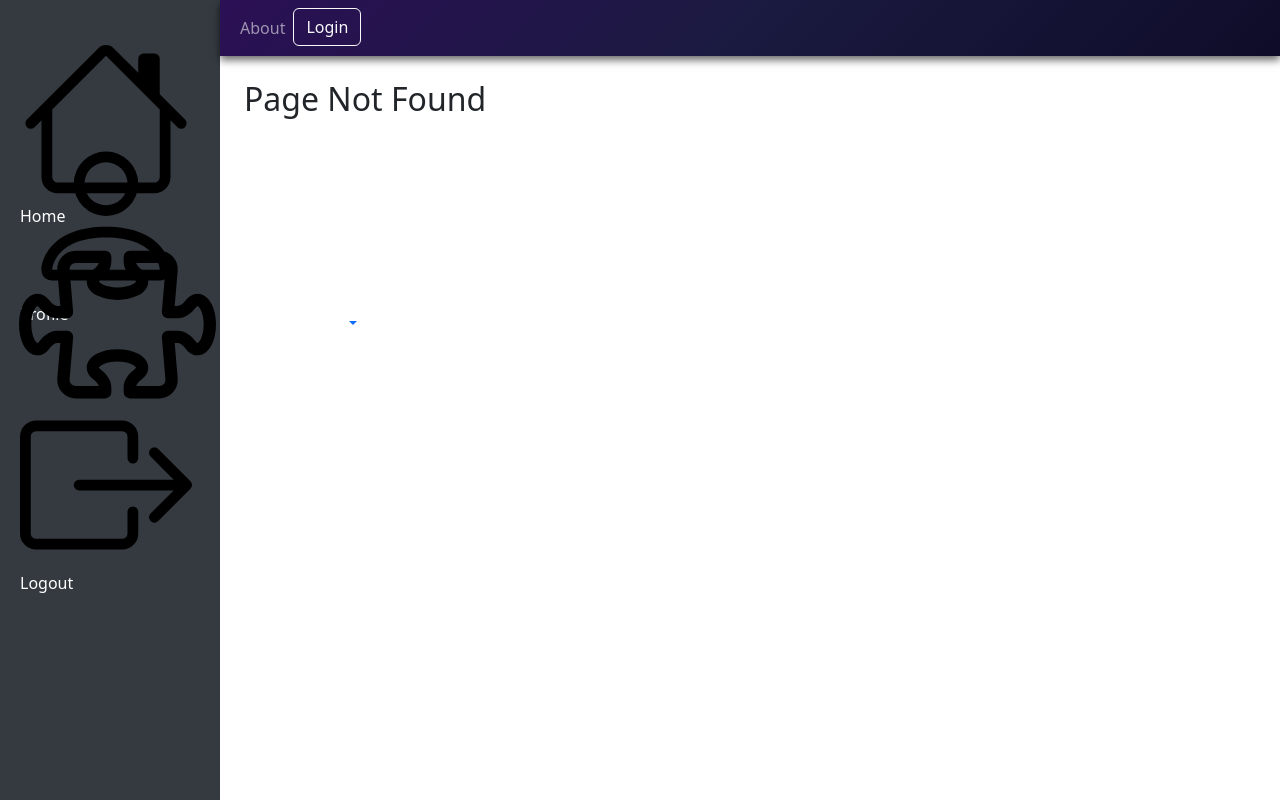
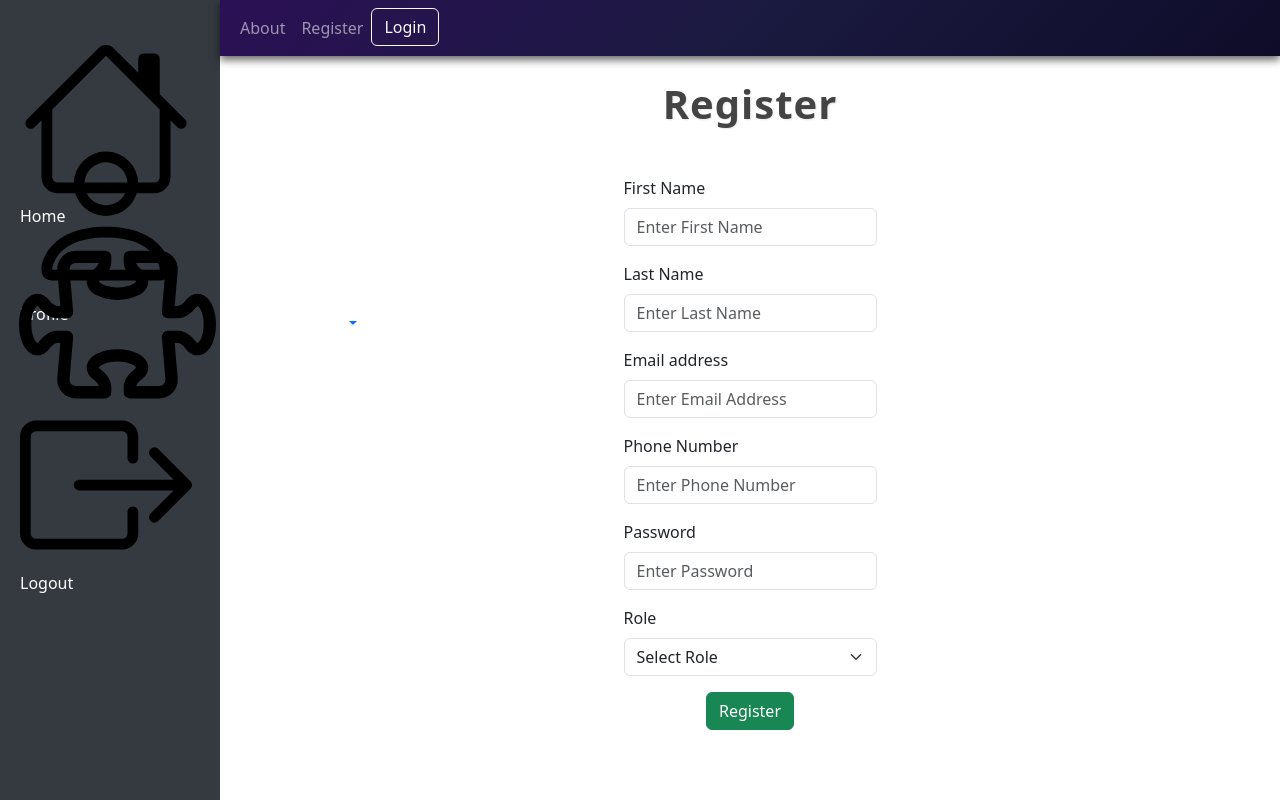
Before and after one commit to UdanDias/LostAndFoundApp-Frontend, a React (Create React App) app: page /register in a window 1280 px wide. Before the commit this address had no page. Built offline with nearby package versions, Linux system fonts and the light colour scheme.

Commit message:
created login and register UIs

```diff
--- a/src/App.tsx
+++ b/src/App.tsx
@@ -11,6 +11,8 @@ import { RequestConsole } from './components/RequestConsole';
 import 'bootstrap/dist/css/bootstrap.min.css';
 import './App.css';
 import { NotFound } from './components/NotFound';
+import { Register } from './components/auth/Register';
+import { Login } from './components/auth/Login';
 
 const App: React.FC = () => {
   return (
@@ -24,6 +26,8 @@ const App: React.FC = () => {
           <div className="p-4">
             <Routes>
               <Route path="/" element={<Navigate to="/items" />} />
+              <Route path="/register" element={<Register />} />
+              <Route path="/login" element={<Login/>} />
               <Route path="/users" element={<UserConsole />} />
               <Route path="/items" element={<ItemConsole />} />
               <Route path="/requests" element={<RequestConsole />} />
--- a/src/components/ItemConsole.tsx
+++ b/src/components/ItemConsole.tsx
@@ -86,15 +86,25 @@ export function ItemConsole() {
     const formattedTitle = routeName.charAt(0).toUpperCase() + routeName.slice(1, -1) + " Console"
     return (
         <>
-            <div className="d-flex justify-content-between align-items-center p-3">
+            <div
+                className="d-flex align-items-center p-3 position-relative" // Added position-relative
+                style={{ width: '100%' }} // Ensure full width container
+            >
+                {/* Title absolutely centered */}
                 <h1
                     style={{
+                        position: 'absolute',           // Changed: absolute positioning for centering
+                        left: '50%',                   // Changed: center horizontally
+                        transform: 'translateX(-50%)', // Changed: shift back by 50% width
                         fontSize: "2.5rem",
                         fontWeight: "600",
                         color: "#2c3e50",
                         letterSpacing: "1px",
                         fontFamily: "'Segoe UI', Tahoma, Geneva, Verdana, sans-serif",
                         textShadow: "1px 1px 2px rgba(60, 60, 120, 0.2)",
+                        margin: 0,
+                        whiteSpace: 'nowrap',          // Prevent line wrap
+                        zIndex: 1                     // Layer behind button
                     }}
                 >
                     <span
@@ -118,17 +128,18 @@ export function ItemConsole() {
                     >
                         Console
                     </span>
-
                 </h1>
 
-
-
-
-
-                <Button variant="outline-success" style={{ marginRight: "15px" }} onClick={() => setShowAddItemForm(true)}>
+                {/* Button aligned right */}
+                <Button
+                    variant="outline-success"
+                    style={{ marginLeft: 'auto', marginRight: "15px", zIndex: 2 }} // Changed: margin-left:auto pushes button right, zIndex above title
+                    onClick={() => setShowAddItemForm(true)}
+                >
                     Add Item
                 </Button>
             </div>
+
 
 
 
--- a/src/components/NavB.tsx
+++ b/src/components/NavB.tsx
@@ -2,6 +2,7 @@ import { Button } from 'react-bootstrap';
 import Container from 'react-bootstrap/Container';
 import Nav from 'react-bootstrap/Nav';
 import Navbar from 'react-bootstrap/Navbar';
+import { Link } from 'react-router-dom';
 
 function NavB() {
   return (
@@ -15,14 +16,25 @@ function NavB() {
       >
         <Container>
 
-          <Nav className="me-auto">
+          {/* <Nav className="me-auto">
             <Nav.Link href="#about">About</Nav.Link>
+            <Nav.Link href="#register">Register</Nav.Link>
             <Nav.Item>
               <Button variant="outline-light" href="#login">
                 Login
               </Button>
             </Nav.Item>
 
+
+          </Nav> */}
+          <Nav className="me-auto">
+            <Nav.Link as={Link} to="/about">About</Nav.Link>
+            <Nav.Link as={Link} to="/register">Register</Nav.Link>
+            <Nav.Item>
+              <Link to="/login" className="btn btn-outline-light">
+                Login
+              </Link>
+            </Nav.Item>
           </Nav>
         </Container>
       </Navbar>
--- a/src/components/RequestConsole.tsx
+++ b/src/components/RequestConsole.tsx
@@ -94,15 +94,25 @@ export function RequestConsole() {
     const formattedTitle = routeName.charAt(0).toUpperCase() + routeName.slice(1, -1) + " Console"
     return (
         <>
-            <div className="d-flex justify-content-between align-items-center p-3">
+            <div
+                className="d-flex align-items-center p-3 position-relative" // Added position-relative here
+                style={{ width: '100%' }} // Ensure full width container
+            >
+                {/* Title absolutely centered */}
                 <h1
                     style={{
+                        position: 'absolute',            // Changed: absolute positioning for centering
+                        left: '50%',                    // Changed: center horizontally
+                        transform: 'translateX(-50%)', // Changed: shift back by 50% width
                         fontSize: "2.5rem",
                         fontWeight: "600",
                         color: "#2c3e50",
                         letterSpacing: "1px",
                         fontFamily: "'Segoe UI', Tahoma, Geneva, Verdana, sans-serif",
                         textShadow: "1px 1px 2px rgba(60, 60, 120, 0.2)",
+                        margin: 0,
+                        whiteSpace: 'nowrap',           // Prevent line wrap for title
+                        zIndex: 1                      // Ensure title is below button in layering
                     }}
                 >
                     <span
@@ -126,12 +136,18 @@ export function RequestConsole() {
                     >
                         Console
                     </span>
+                </h1>
 
-                </h1>
-                <Button variant="outline-success" style={{marginRight:"3px"}} onClick={() => setShowAddRequestForm(true)}>
+                {/* Button aligned right */}
+                <Button
+                    variant="outline-success"
+                    style={{ marginLeft: 'auto', marginRight: "3px", zIndex: 2 }} // Changed: margin-left:auto to push right & zIndex for layering
+                    onClick={() => setShowAddRequestForm(true)}
+                >
                     Add Request
                 </Button>
             </div>
+
             <Table striped bordered hover>
                 {/* <thead>
                     <tr>
@@ -171,8 +187,9 @@ export function RequestConsole() {
                         {tHeads.map(({ label }) => (
                             <th key={label} className="text-center">{label}</th>
                         ))}
+                        <th className="text-center">Action</th>
+                    </tr>
 
-                    </tr>
                 </thead>
 
                 <tbody>
--- a/src/components/UserConsole.tsx
+++ b/src/components/UserConsole.tsx
@@ -119,10 +119,13 @@ export function UserConsole() {
 
     const tHeads: string[] = [
         "User Id",
-        "Name",
+        "First Name",
+        "Last Name",
         "Email",
         "Phone Number",
-        "Role"
+        "Password",
+        "Role",
+        "Action"
     ];
     const handleEdit = (row: User) => {
         console.log("handle Edit", row)
@@ -155,20 +158,27 @@ export function UserConsole() {
     const formattedTitle = routeName.charAt(0).toUpperCase() + routeName.slice(1, -1) + " Console"
     return (
         <>
-            <div className="d-flex justify-content-between align-items-center p-3">
+            <div className="position-relative d-flex align-items-center p-3" style={{ width: '100%' }}>
+  {/* Title absolutely centered */}
   <h1
     style={{
+      position: 'absolute',
+      left: '50%',
+      transform: 'translateX(-50%)',
       fontSize: "2.5rem",
       fontWeight: "600",
       color: "#2c3e50",
       letterSpacing: "1px",
       fontFamily: "'Segoe UI', Tahoma, Geneva, Verdana, sans-serif",
       textShadow: "1px 1px 2px rgba(60, 60, 120, 0.2)",
+      margin: 0,
+      whiteSpace: 'nowrap', // prevents line breaks
+      zIndex: 1
     }}
   >
     <span
       style={{
-                            color: "#7c60d1", // Lightened version of #2b1055
+        color: "#7c60d1",
         fontWeight: "700",
         fontSize: "2.8rem",
         textShadow: "1px 1px 3px rgba(124, 96, 209, 0.5)",
@@ -179,7 +189,7 @@ export function UserConsole() {
     &nbsp;
     <span
       style={{
-                            color: "#7e6df0", // Lightened version of #0f0c29
+        color: "#7e6df0",
         fontWeight: "700",
         fontSize: "2.8rem",
         textShadow: "1px 1px 3px rgba(126, 109, 240, 0.5)",
@@ -187,12 +197,18 @@ export function UserConsole() {
     >
       Console
     </span>
+  </h1>
 
-                </h1>
-                <Button variant="outline-success" style={{marginRight:"45px"}} onClick={() => setShowAddUserForm(true)}>
+  {/* Button aligned right */}
+  <Button
+    variant="outline-success"
+    style={{ marginLeft: 'auto', marginRight: '17px', zIndex: 2 }}
+    onClick={() => setShowAddUserForm(true)}
+  >
     Add User
   </Button>
 </div>
+
             <Table striped bordered hover>
                 <thead>
                     <tr>
--- /dev/null
+++ b/src/components/auth/Login.tsx
@@ -0,0 +1,49 @@
+
+import { Button, Form } from "react-bootstrap"
+
+
+export const Login = () => {
+    return (
+        <><div style={{marginTop:"170px"}}>
+
+            <h1
+                className="text-center fw-bold mb-4"
+                style={{ fontSize: "40px", letterSpacing: "1px", textShadow: "1px 1px 2px rgba(0,0,0,0.1)", color: "#444" }}
+            >
+                Login
+            </h1>
+
+
+
+            <Form className="d-flex flex-column align-items-center mt-5">
+                <div className="w-25">
+
+
+                    <Form.Group className="mb-3" controlId="formBasicEmail">
+                        <Form.Label>Email address</Form.Label>
+                        <Form.Control type="email" placeholder="Enter Email Address" />
+
+                    </Form.Group>
+
+
+
+                    <Form.Group className="mb-3" controlId="formBasicEmail">
+                        <Form.Label>Password</Form.Label>
+                        <Form.Control type="password" placeholder="Enter Password" />
+
+                    </Form.Group>
+
+
+                    <div className="d-flex justify-content-center" >
+                        <Button variant="success" type="submit">
+                            Login
+                        </Button>
+                    </div>
+                </div>
+            </Form>
+        </div>
+
+
+        </>
+    )
+}
--- /dev/null
+++ b/src/components/auth/Register.tsx
@@ -0,0 +1,66 @@
+import { Button, Form } from "react-bootstrap"
+
+export const Register = () => {
+    return (
+        <>
+            <h1
+                className="text-center fw-bold mb-4"
+                style={{ fontSize: "40px", letterSpacing: "1px", textShadow: "1px 1px 2px rgba(0,0,0,0.1)", color: "#444" }}
+            >
+                Register
+            </h1>
+
+
+
+            <Form className="d-flex flex-column align-items-center mt-5">
+                <div className="w-25">
+                    <Form.Group className="mb-3" controlId="formBasicEmail">
+                        <Form.Label>First Name</Form.Label>
+                        <Form.Control type="text" placeholder="Enter First Name" />
+
+                    </Form.Group>
+
+                    <Form.Group className="mb-3" controlId="formBasicEmail">
+                        <Form.Label>Last Name</Form.Label>
+                        <Form.Control type="text" placeholder="Enter Last Name" />
+
+                    </Form.Group>
+
+                    <Form.Group className="mb-3" controlId="formBasicEmail">
+                        <Form.Label>Email address</Form.Label>
+                        <Form.Control type="email" placeholder="Enter Email Address" />
+
+                    </Form.Group>
+
+                    <Form.Group className="mb-3" controlId="formBasicEmail">
+                        <Form.Label>Phone Number</Form.Label>
+                        <Form.Control type="tel" placeholder="Enter Phone Number" />
+
+                    </Form.Group>
+
+                    <Form.Group className="mb-3" controlId="formBasicEmail">
+                        <Form.Label>Password</Form.Label>
+                        <Form.Control type="password" placeholder="Enter Password" />
+
+                    </Form.Group>
+
+                    <Form.Group className="mb-3" controlId="formRole">
+                        <Form.Label>Role</Form.Label>
+                        <Form.Select defaultValue="">
+                            <option value="" disabled>Select Role</option>
+                            <option value="ADMIN">ADMIN</option>
+                            <option value="STAFF">STAFF</option>
+                            <option value="USER">USER</option>
+                        </Form.Select>
+                    </Form.Group>
+                    <div className="d-flex justify-content-center" >
+                        <Button variant="success" type="submit">
+                            Register
+                        </Button>
+                    </div>
+                </div>
+            </Form>
+
+        </>
+    )
+}
```
Lines whose indentation alone changed are shown as unchanged.
